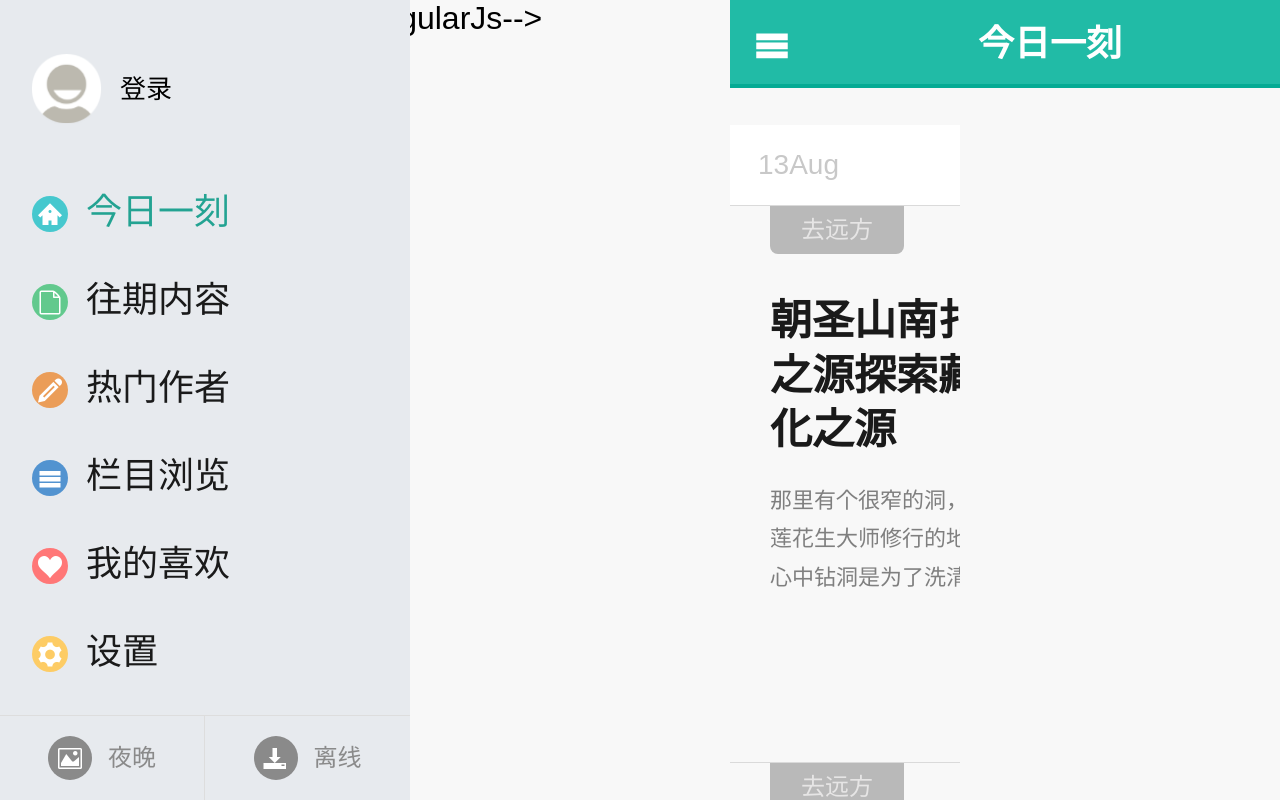
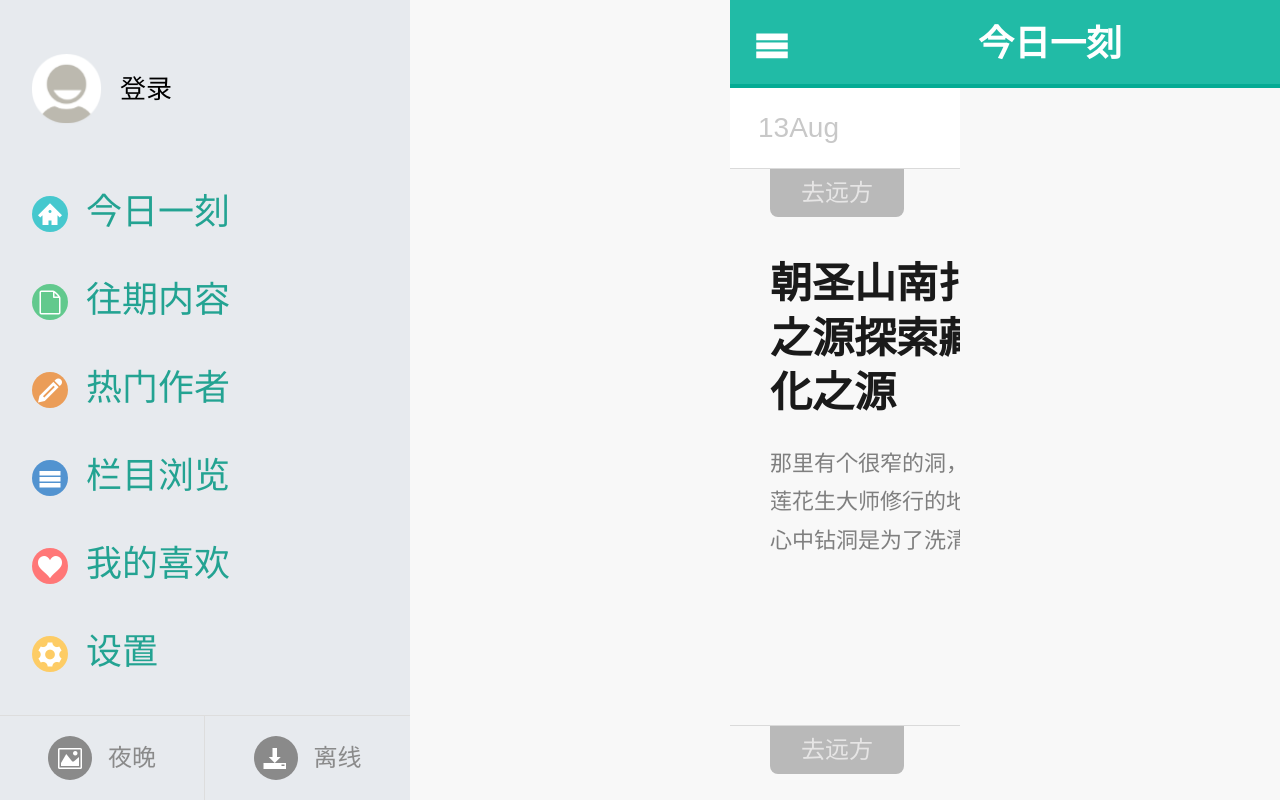
Before and after one commit to yongfa2016/Yike, a website: page index.html in a window 1280 px wide. Both pictures are taken after a click on the link 362 px from the left and 44 px from the top of the page. Shown: the top 800 px of the page. Drawn offline with Linux system fonts and the light colour scheme; files whose address does not match are found by name.

Commit message:
首页功能模块完成

```diff
--- a/index.html
+++ b/index.html
@@ -10,8 +10,8 @@
 </head>
 <body>
 	<div class="viewport">
-		<!-- 侧边导航 --><--AngularJs-->
-		<div class="navs">
+		<!-- 侧边导航 -->
+		<div ng-controller="NavsController" ng-class="{navs:true,'pull-right':toggled}">
 			<dl>
 				<dt class="login">
 					<div class="avatar">
@@ -19,34 +19,9 @@
 					</div>
 					<span>登录</span>
 				</dt>
-				<dd class="active">
-					<a href="javascript:;" class="icon-home">
-						<span>今日一刻</span>
-					</a>
-				</dd>
-				<dd>
-					<a href="javascript:;" class="icon-file-empty">
-						<span>往期内容</span>
-					</a>
-				</dd>
-				<dd>
-					<a href="javascript:;" class="icon-pencil">
-						<span>热门作者</span>
-					</a>
-				</dd>
-				<dd>
-					<a href="javascript:;" class="icon-menu">
-						<span>栏目浏览</span>
-					</a>
-				</dd>
-				<dd>
-					<a href="javascript:;" class="icon-heart">
-						<span>我的喜欢</span>
-					</a>
-				</dd>
-				<dd>
-					<a href="javascript:;" class="icon-cog">
-						<span>设置</span>
+				<dd class="active" ng-click="toggle()" ng-repeat="nav in navs">
+					<a href="javascript:;" class="{{nav.icon}}">
+						<span>{{nav.text}}</span>
 					</a>
 				</dd>
 			</dl>
@@ -56,14 +31,13 @@
 			</div>
 		</div>
 		<!-- 头部 -->
-		<div class="header">
-			<a href="javascript:;" class="menu icon-menu"></a>
+		<div  ng-class="{header:true,'pull-right':toggled}">
+			<a href="javascript:;" class="menu icon-menu" ng-click="toggle()"></a>
 			<h2>今日一刻</h2>
 			<a href="javascript:;" class="search icon-search"></a>
 		</div>
-		<div class="container">
 			<!-- 主体 -->
-			<div class="body">
+			<div ng-class="{body:true,'pull-right':toggled}">
 				<div class="item">
 					<!-- 日期分类 -->
 					<div class="mark">13Aug</div>
@@ -145,42 +119,10 @@
 				</div>
 			</div>
 		</div>
-	</div>
 	<script src="bower_components/angular/angular.min.js"></script>
 	<script src="bower_components/angular-route/angular-route.min.js"></script>
 	<script src="scripts/app.js"></script>
-	<script>
-		var menu = document.querySelector('.menu');
-		var body = document.querySelector('.body');
-		var header = document.querySelector('.header');
-		var navs = document.querySelector('.navs');
-		var dd = navs.querySelectorAll('dd');
+	<script src="scripts/controllers/NavsController.js"></script>
 
-		menu.onclick = function () {
-			body.classList.toggle('pull-right');
-			navs.classList.toggle('pull-right');
-			header.classList.toggle('pull-right');
-
-			if(!this.classList.contains('collapsed')) {
-				for(var i=0; i<dd.length; i++) {
-					dd[i].style.transitionDuration = (i + 1) * 0.15 + 's';
-					dd[i].style.transitionProperty = 'all';
-					dd[i].style.transitionDelay = '0.2s';
-					dd[i].style.transitionTimingFunction = 'ease-out';
-					dd[i].style.transform = 'translate(0)';
-				}
-			} else {
-				for(var i=dd.length - 1; i>=0; i--) {
-					dd[i].style.transitionDuration = (dd.length - i + 1) * 0.05 + 's';
-					dd[i].style.transitionProperty = 'all';
-					dd[i].style.transitionDelay = '';
-					dd[i].style.transitionTimingFunction = 'ease-out';
-					dd[i].style.transform = 'translate(-100%)';
-				}
-			}
-
-			this.classList.toggle('collapsed');
-		}
-	</script>
 </body>
 </html>
--- a/scripts/app.js
+++ b/scripts/app.js
@@ -1 +1,39 @@
-var Yike=angular.module('Yike',['ngRoute']);
+var Yike=angular.module('Yike',['ngRoute','Nav']);
+Yike.run(['$rootScope',  function($rootScope){
+	$rootScope.toggled=false;
+	$rootScope.toggle=function(){
+		$rootScope.toggled=!$rootScope.toggled;
+	// 	var menu = document.querySelector('.menu');
+	// 	var body = document.querySelector('.body');
+	// 	var header = document.querySelector('.header');
+		var navs = document.querySelectorAll('.navs dd');
+	// 	var navs = navs.querySelectorAll('navs');
+
+	// 	menu.onclick = function () {
+	// 		body.classList.toggle('pull-right');
+	// 		navs.classList.toggle('pull-right');
+	// 		header.classList.toggle('pull-right');
+
+			if($rootScope.toggled) {
+
+				for(var i=0; i<navs.length; i++) {
+					navs[i].style.transitionDuration = (i + 1) * 0.15 + 's';
+					navs[i].style.transitionProperty = 'all';
+					navs[i].style.transitionDelay = '0.2s';
+					navs[i].style.transitionTimingFunction = 'ease-out';
+					navs[i].style.transform = 'translate(0)';
+				}
+			} else {
+				for(var i=navs.length - 1; i>=0; i--) {
+					navs[i].style.transitionDuration = (navs.length - i + 1) * 0.05 + 's';
+					navs[i].style.transitionProperty = 'all';
+					navs[i].style.transitionDelay = '0.2s';
+					navs[i].style.transitionTimingFunction = 'ease-out';
+					navs[i].style.transform = 'translate(-100%)';
+				}
+			}
+
+	// 		this.classList.toggle('collapsed');
+	// 	}
+	 }
+}]);
--- a/scripts/controllers/IndexController.js
+++ b/scripts/controllers/IndexController.js
@@ -0,0 +1 @@
+var Navs=Navs.controller('')
--- /dev/null
+++ b/scripts/controllers/NavsController.js
@@ -0,0 +1,11 @@
+var Nav=angular.module('Nav',[]);
+Nav.controller('NavsController', ['$scope', function($scope){
+		$scope.navs=[
+		{text:'今日一刻',icon:'icon-home'},
+		{text:'往期内容',icon:'icon-file-empty'},
+		{text:'热门作者',icon:'icon-pencil'},
+		{text:'栏目浏览',icon:'icon-menu'},
+		{text:'我的喜欢',icon:'icon-heart'},
+		{text:'设置',icon:'icon-cog'}
+		];
+}])
```
